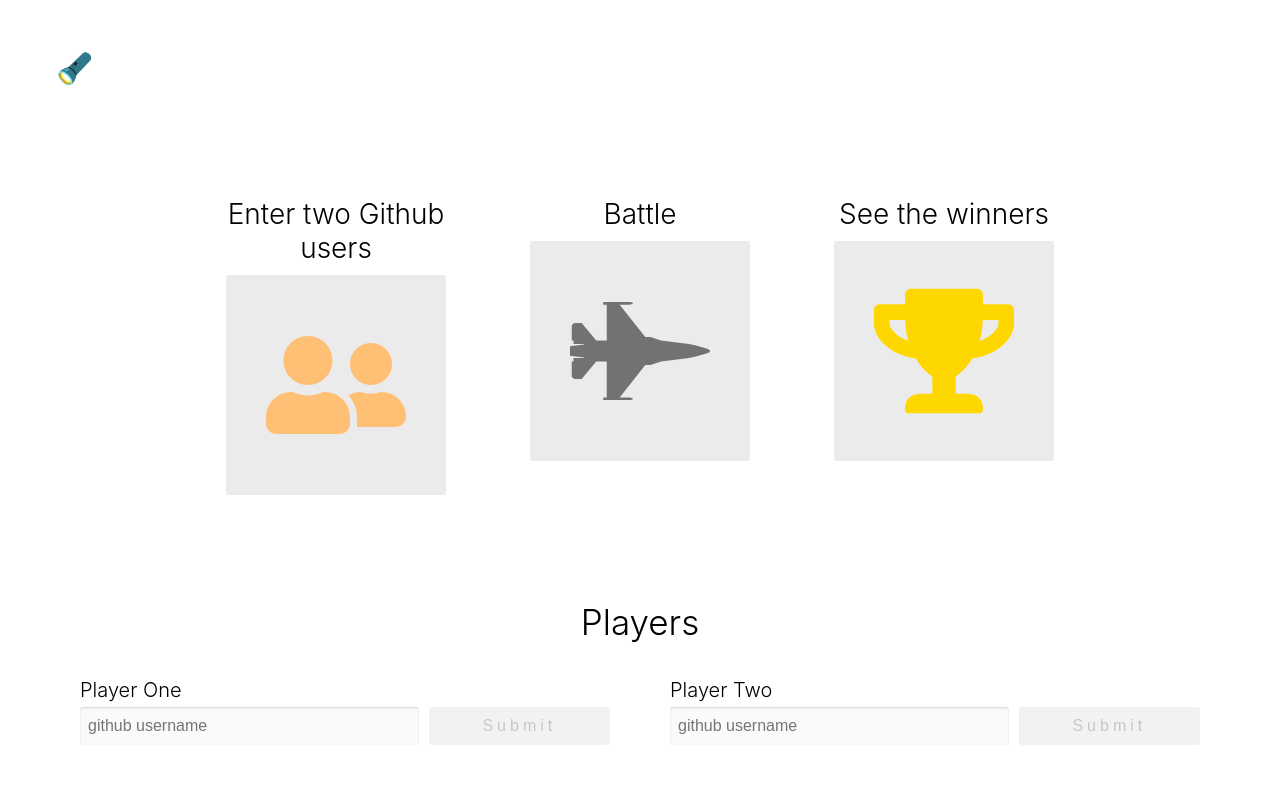
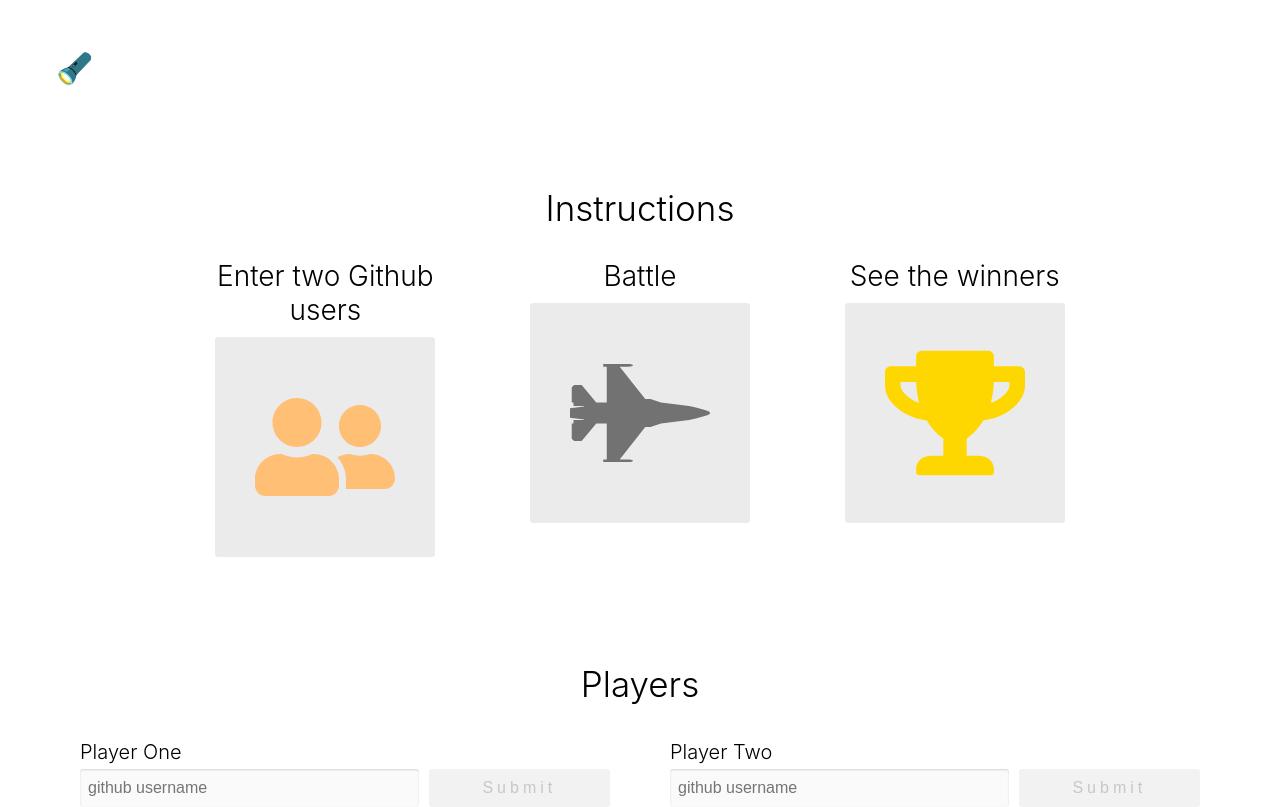
Before and after one commit to james-lyons/github-battle, a React app: page /battle in a window 1280 px wide. Shown: the top 807 px of the page. Built offline with nearby package versions, Linux system fonts and the light colour scheme; no server answers.

Commit message:
adds more theme

```diff
--- a/src/components/CardComponent/Card.js
+++ b/src/components/CardComponent/Card.js
@@ -1,16 +1,19 @@
 import React from 'react';
+import { ThemeConsumer } from '../../contexts/theme';
 import PropTypes from 'prop-types';
 
 const Card = ({ header, subheader, avatar, href, name, children }) => {
     return (
-        <div className='card bg-light'>
+        <ThemeConsumer>
+            {({ theme }) => (
+                <div className={`card bg-${ theme }`}>
                     <h4 className='header-lg center-text'>
                         { header }
                     </h4>
                     <img
                         className='avatar'
                         src={ avatar }
-                alt={ `Avatar for ${name}` }
+                        alt={`Avatar for ${ name }`}
                     />
                     { subheader && (
                         <h4 className='center-text'>
@@ -24,6 +27,8 @@ const Card = ({ header, subheader, avatar, href, name, children }) => {
                     </h2>
                     { children }
                 </div>
+            )}
+        </ThemeConsumer>
     );
 };
 
--- a/src/components/InstructionsComponent/InstructionsComponent.js
+++ b/src/components/InstructionsComponent/InstructionsComponent.js
@@ -1,26 +1,32 @@
 import React from 'react';
-import { FaUserFriends, FaFighterJet, FaTrophy } from 'react-icons/fa'
+import { FaUserFriends, FaFighterJet, FaTrophy } from 'react-icons/fa';
+import { ThemeConsumer } from '../../contexts/theme';
 
 const InstructionsComponent = () => {
     return (
-        <div className="instructions-container">
-            <h1 className="center-text header-lg">
-                <ol className="container-sm grid cetner-text battle-instructions">
+        <ThemeConsumer>
+            {({ theme }) => (
+                <div className='instructions-container'>
+                    <h1 className='center-text header-lg'>
+                        Instructions
+                    </h1>
+                    <ol className='container-sm grid center-text battle-instructions'>
                         <li>
-                        <h3 className="header-sm">Enter two Github users</h3>
-                        <FaUserFriends className='bg-light' color='rgb(255, 191, 116)' size={140} />
+                            <h3 className='header-sm'>Enter two Github users</h3>
+                            <FaUserFriends className={`bg-${ theme }`} color='rgb(255, 191, 116)' size={ 140 } />
                         </li>
                         <li>
                             <h3 className='header-sm'>Battle</h3>
-                        <FaFighterJet className='bg-light' color='#727272' size={140} />
+                            <FaFighterJet className={`bg-${ theme }`} color='#727272' size={ 140 } />
                         </li>
                         <li>
                             <h3 className='header-sm'>See the winners</h3>
-                        <FaTrophy className='bg-light' color='rgb(255, 215, 0)' size={140} />
+                            <FaTrophy className={`bg-${ theme }`} color='rgb(255, 215, 0)' size={ 140 } />
                         </li>
                     </ol>
-            </h1>
                 </div>
+            )}
+        </ThemeConsumer>
     );
 };
 
--- a/src/components/PlayerPreviewComponent/PlayerPreview.js
+++ b/src/components/PlayerPreviewComponent/PlayerPreview.js
@@ -4,9 +4,11 @@ import { FaTimesCircle } from 'react-icons/fa'
 
 const PlayerPreview = ({ username, label, onReset}) => {
     return (
+        <ThemeConsumer>
+            {({ theme }) => (
                 <div className='column player'>
-            <h3 className='player-label'>{label}</h3>
-            <div className='row bg-light'>
+                    <h3 className='player-label'>{ label }</h3>
+                    <div className={`row bg-${ theme }`}>
                         <div className='player-info'>
                             <img
                                 className='avatar-small'
@@ -19,11 +21,13 @@ const PlayerPreview = ({ username, label, onReset}) => {
                                     { username }
                             </a>
                         </div>
-            <button className='btn-clear flex-center' onClick={onReset}>
+                        <button className='btn-clear flex-center' onClick={ onReset }>
                             <FaTimesCircle color='rgb(194, 57, 42)' size={26} />
                         </button>
                     </div>
                 </div>
+            )}
+        </ThemeConsumer>
     );
 };
 
--- a/src/containers/PlayerInputContainer/PlayerInput.js
+++ b/src/containers/PlayerInputContainer/PlayerInput.js
@@ -1,5 +1,6 @@
 import React from 'react';
 import PropTypes from 'prop-types';
+import { ThemeConsumer } from '../../contexts/theme';
 
 class PlayerInput extends React.Component {
     constructor(props) {
@@ -24,29 +25,33 @@ class PlayerInput extends React.Component {
 
     render() {
         return (
-            <form className="column player" onSubmit={ this.handleSubmit }>
+            <ThemeConsumer>
+                {({ theme }) => (
+                    <form className='column player' onSubmit={this.handleSubmit}>
                         <label htmlFor='username' className='player-label'>
-                    { this.props.label }
+                            {this.props.label}
                         </label>
                         <div className='row player-inputs'>
                             <input
                                 type='text'
                                 id='username'
-                        className='input-light'
+                                className={`input-${theme}`}
                                 placeholder='github username'
                                 autoComplete='off'
-                        value={ this.state.username }
-                        onChange={ this.handleChange }
+                                value={this.state.username}
+                                onChange={this.handleChange}
                             />
                             <button
-                        className='btn dark-btn'
+                                className={`btn ${theme === 'dark' ? 'light-btn' : 'dark-btn'}`}
                                 type='submit'
-                        disabled={ !this.state.username }
+                                disabled={!this.state.username}
                             >
                                 Submit
                             </button>
                         </div>
                     </form>
+                )}
+            </ThemeConsumer>
         );
     };
 };
```
Lines whose indentation alone changed are shown as unchanged.
